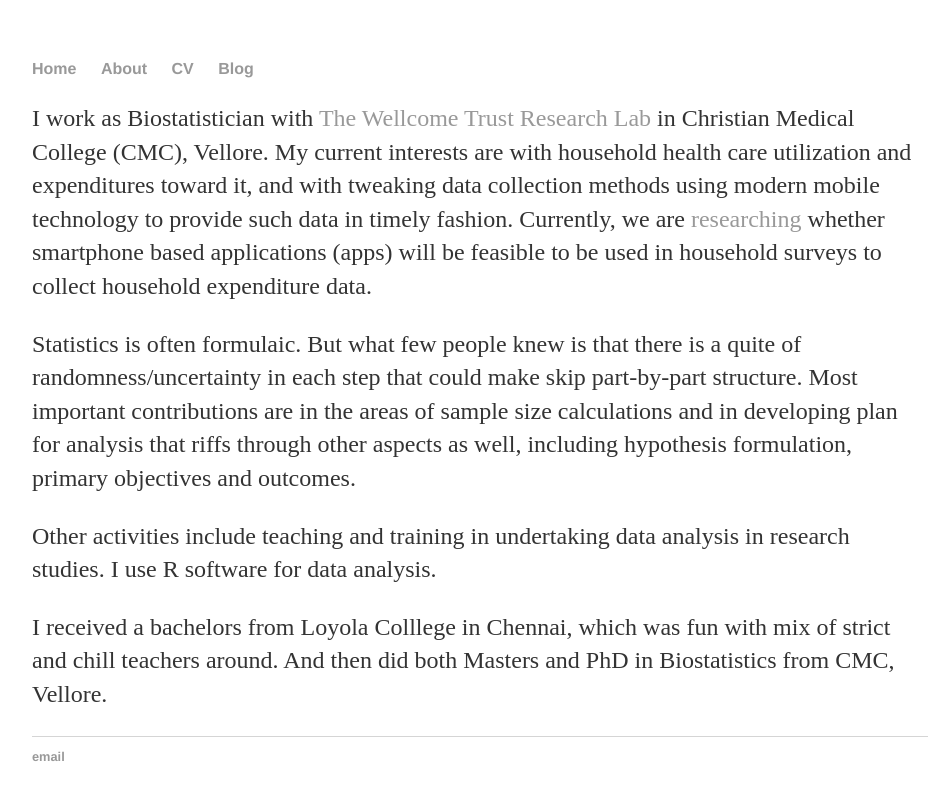
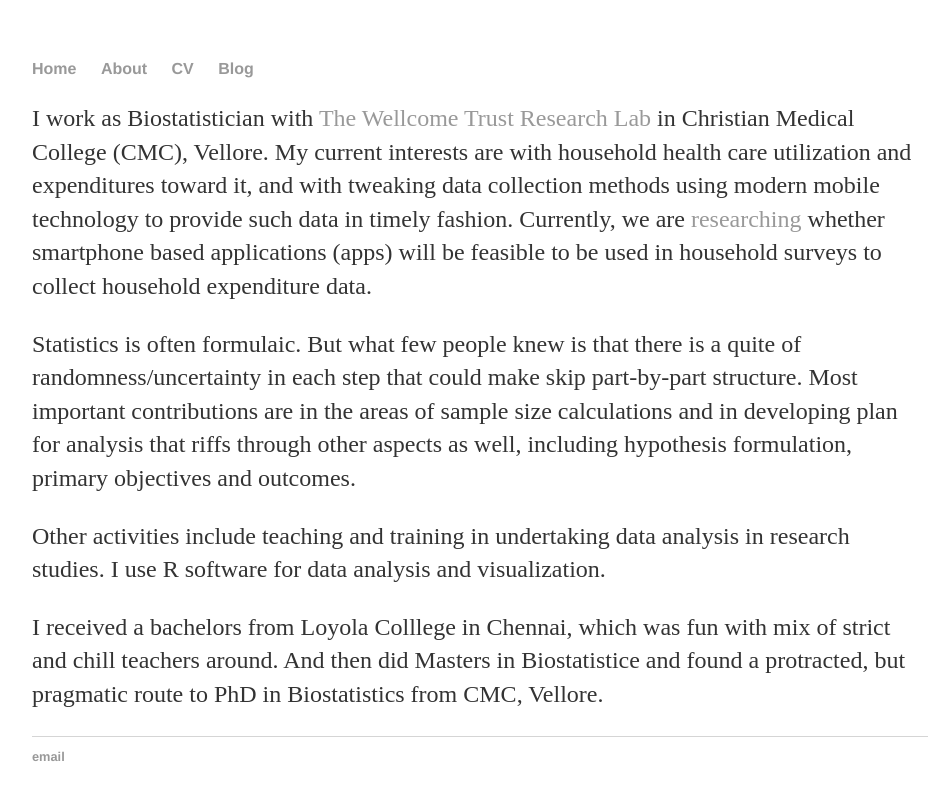
Before and after one commit to psp6/psp6.github.io, a Jekyll site: the page built from about/index.html, in a window 1280 px wide. Shown: the top 800 px of the page, without its empty margins (160-1102 px from the left). Built offline with Jekyll 4.4.1, drawn with Linux system fonts in a browser that asks for light colours.

Commit message:
Update index.html

```diff
--- a/about/index.html
+++ b/about/index.html
@@ -15,9 +15,9 @@ title: About Prasanna
                 and in developing plan for analysis that riffs through other aspects as well, including hypothesis formulation,
                  primary objectives and outcomes. </p>
 
-             <p> Other activities include teaching and training in undertaking data analysis in research studies. I use R software for data analysis.
-            </p>
+             <p> Other activities include teaching and training in undertaking data analysis in research studies. I use R software
+                   for data analysis and visualization.  </p>
 
             <p> I received a bachelors from Loyola Colllege in Chennai, which was fun with mix of strict and chill teachers around.
-                  And then did both Masters and PhD in Biostatistics from CMC, Vellore. </p>
+                  And then did Masters in Biostatistice and found a protracted, but pragmatic route to PhD in Biostatistics from CMC, Vellore. </p>
       </div>
```
